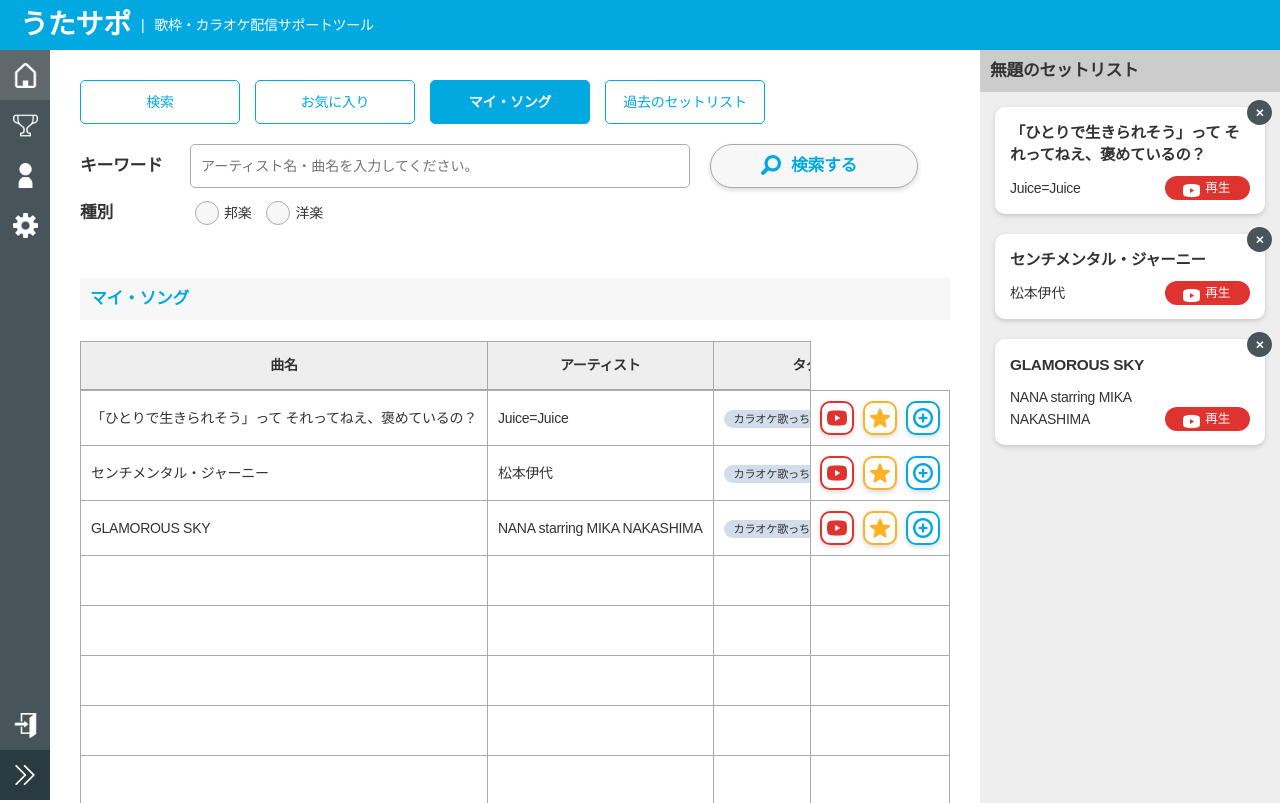
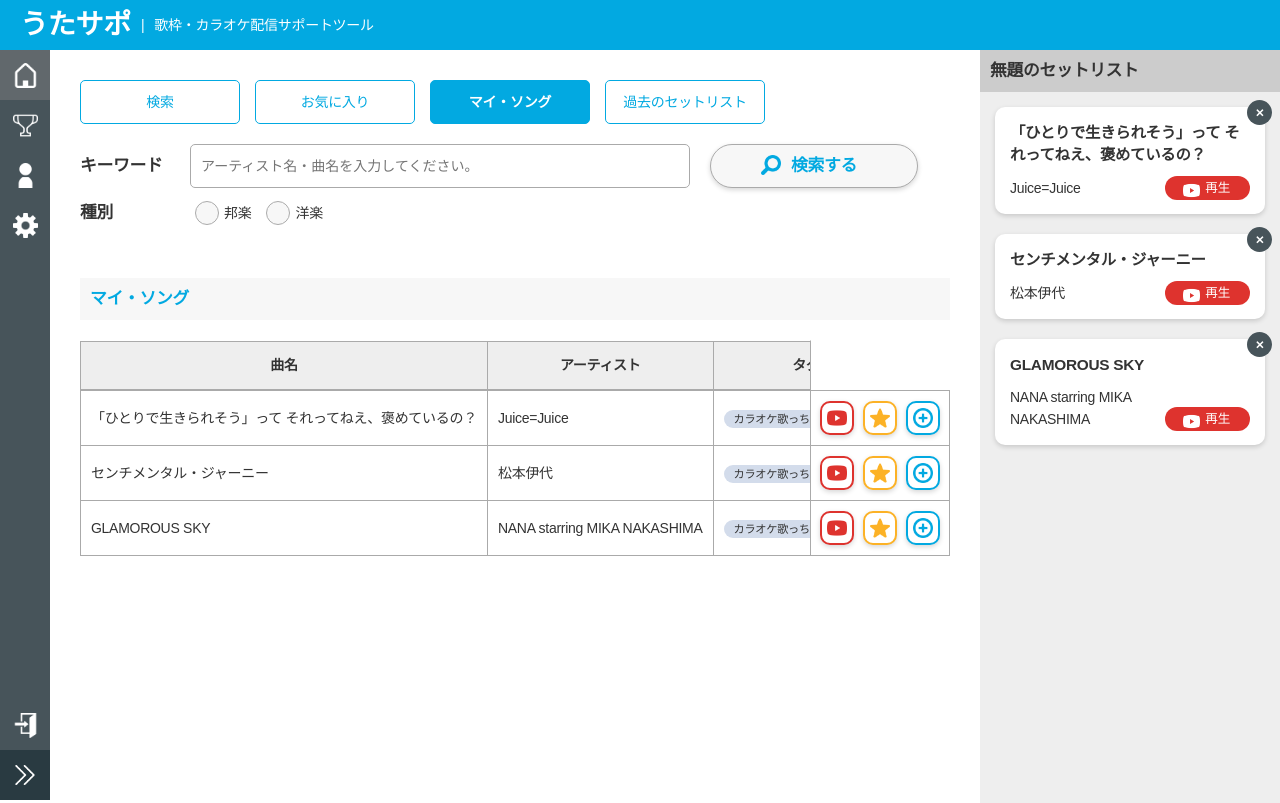
Before and after one commit to yunokiyan/s.tools, a plain HTML site: page index_mysong.html in a window 1280 px wide. Shown: the top 803 px of the page. Drawn offline with Linux system fonts and the light colour scheme.

Commit message:
詳細の動的生成

```diff
--- a/common/js/init.js
+++ b/common/js/init.js
@@ -46,17 +46,11 @@ Stools.prototype = {
     const _dialog = document.querySelector(".dialog");
     const _dialog_type = document.querySelectorAll('[class^="detail dialog_type"]');
 
-    // _dialog.addEventListener('click',(e) => {
-    //   _dialog.style.display = "none";
-    //   _dialog_type.forEach(function (t) {
-    //     t.style.display = "none";
-    //   });
-    // });
-
-    _target.forEach(function (button) {
+    // ポップアップのイベント設定
+    _target.forEach((button) => {
       button.addEventListener('click',(e) => {
         var type_name = e.target.dataset.dialog;
-        _dialog_type.forEach(function (t) {
+        _dialog_type.forEach((t) => {
           t.style.display = "none";
         });
         if(type_name == "cancel"){
@@ -66,7 +60,53 @@ Stools.prototype = {
           document.querySelector(".dialog_type_"+type_name).style.display = "block";
         }
       });
-    });
+    })
+
+    var dummy_data = [
+      {
+        title:"「ひとりで生きられそう」って それってねえ、褒めているの？",
+        artist:"Juice=Juice",
+        youtube_title:"Youtube:【ガイドなし】手紙〜拝啓十五の君へ〜 / アンジェラ・アキ【カラオケ】ガイドなし】",
+        youtube_url:"https://www.youtube.com/embed/",
+        tags:["カラオケ歌っちゃ王","邦楽"],
+      },
+      {
+        title:"センチメンタル・ジャーニー",
+        artist:"松本伊代",
+        youtube_title:"Youtube:【ガイドなし】手紙〜拝啓十五の君へ〜 / アンジェラ・アキ【カラオケ】ガイドなし】",
+        youtube_url:"https://www.youtube.com/embed/",
+        tags:["カラオケ歌っちゃ王","邦楽"],
+      },
+      {
+        title:"GLAMOROUS SKY",
+        artist:"NANA starring MIKA NAKASHIMA",
+        youtube_title:"Youtube:【ガイドなし】手紙〜拝啓十五の君へ〜 / アンジェラ・アキ【カラオケ】ガイドなし】",
+        youtube_url:"https://www.youtube.com/embed/",
+        tags:["カラオケ歌っちゃ王","邦楽"],
+      }
+    ];
+
+    document.querySelector(".detail").innerHTML = "";
+    // 検索結果の生成
+    let elm_result = document.querySelector("#result");
+    if(elm_result != null){
+      dummy_data.map((json) => {
+        elm_result.appendChild(this.set_search(json));
+      });
+    };
+
+    // お気に入りの生成
+    let elm_fav = document.querySelector("#fav");
+    if(elm_fav != null) elm_fav.appendChild(this.set_favorite(dummy_data));
+
+    // マイ・ソングの生成
+    let elm_mysong = document.querySelector("#mysong");
+    if(elm_mysong != null) elm_mysong.appendChild(this.set_favorite(dummy_data));
+
+    // 過去のセットリストの生成
+    let elm_setlist = document.querySelector("#setlist");
+    if(elm_setlist != null) elm_setlist.appendChild(this.set_favorite(dummy_data));
+
   },
 
   getApi: function(path) {
@@ -92,8 +132,100 @@ Stools.prototype = {
     });
   },
 
-  set_search:function(){
+  set_search:function(json){
 
+    let elm_panel = document.createElement("div");
+    elm_panel.setAttribute("class","detail_panel");
+    let elm_h3 = document.createElement("h3");
+    let elm_h4 = document.createElement("h4");
+
+    elm_panel.appendChild(elm_h3).innerText = json.title+" / "+json.artist;
+    elm_panel.appendChild(elm_h4).innerText = json.youtube_title;
+
+    let elm_btn = document.createElement("div");
+    elm_btn.appendChild(this.return_tags(json.tags));
+    elm_btn.appendChild(this.return_actionBtn());
+    elm_panel.appendChild(elm_btn);
+
+    console.log(elm_panel);
+    return elm_panel;
+  },
+
+  set_favorite:function(json){
+
+    const elm_table = document.createElement("table");
+    const heads_index = [
+      {class:"fixed_th th_title",label:"曲名"},
+      {class:"fixed_th th_artist",label:"アーティスト"},
+      {class:"fixed_th th_tag",label:"タグ"},
+      {class:"fixed",label:""}
+    ];
+
+    const elm_thead = document.createElement("thead");
+    const elm_thead_tr = document.createElement("tr");
+    heads_index.map((obj) => {
+      let elm_th = document.createElement("th");
+      elm_th.innerText = obj.label;
+      elm_th.setAttribute("class",obj.class);
+      elm_thead_tr.appendChild(elm_th);
+    });
+    elm_table.appendChild(elm_thead).appendChild(elm_thead_tr);
+
+    const elm_tbody = document.createElement("tbody");
+    json.map((item) => {
+      let elm_tbody_tr = document.createElement("tr");
+
+      let elm_tbody_td_01 = document.createElement("td");
+      elm_tbody_td_01.innerText = item.title;
+      elm_tbody_tr.appendChild(elm_tbody_td_01);
+
+      let elm_tbody_td_02 = document.createElement("td");
+      elm_tbody_td_02.innerText = item.artist;
+      elm_tbody_tr.appendChild(elm_tbody_td_02);
+
+      let elm_tbody_td_03 = document.createElement("td");
+      elm_tbody_td_03.appendChild(this.return_tags(item.tags));
+      elm_tbody_tr.appendChild(elm_tbody_td_03);
+
+      let elm_tbody_td_04 = document.createElement("td");
+      elm_tbody_td_04.setAttribute("class","fixed");
+      elm_tbody_td_04.appendChild(this.return_actionBtn());
+      elm_tbody_tr.appendChild(elm_tbody_td_04);
+
+      elm_tbody.appendChild(elm_tbody_tr);
+    });
+
+    elm_table.appendChild(elm_tbody);
+    return (elm_table);
+  },
+
+  return_tags:function(tags){
+    let elm_tags = document.createElement("ul");
+    elm_tags.setAttribute("class","detail_tag");
+    tags.map((v) => {
+      let elm_item = document.createElement("li");
+      elm_item.appendChild(document.createElement("span")).innerText = v;
+      elm_tags.appendChild(elm_item);
+    });
+    return elm_tags;
+  },
+
+  return_actionBtn:function(){
+    let action_obj = [
+      {class:"play",label:"このまま歌う"},
+      {class:"fav",label:"お気に入り登録"},
+      {class:"setlist",label:"セットリストへ追加"},
+    ];
+
+    let elm_act = document.createElement("ul");
+    elm_act.setAttribute("class","detail_btn");
+    action_obj.map((item) => {
+      let elm_item = document.createElement("li");
+      elm_item.setAttribute("class",item.class);
+      elm_item.appendChild(document.createElement("span")).innerText = item.label;
+      elm_act.appendChild(elm_item);
+    });
+    return elm_act;
   }
 }
 
--- a/common/sass/main.scss
+++ b/common/sass/main.scss
@@ -399,7 +399,7 @@ main{
               }
             }
           }
-          .detail_action{
+          .detail_btn{
             display: flex;
             justify-content: right;
             width: 600px;
@@ -410,7 +410,7 @@ main{
               margin-left: 20px;
               border-radius: 30px;
               // border: 1px solid $color-table-border;
-              &.action_fav{
+              &.fav{
                 // color: #fff;
                 background: #fff url(../img/icon_fav.png) no-repeat left 12px top 11px;
                 background-size: 20px;
@@ -419,7 +419,7 @@ main{
                 font-weight: bold;
                 @extend .shadow;
               }
-              &.action_setlist{
+              &.setlist{
                 // color: #fff;
                 background: #fff url(../img/icon_setlist.png) no-repeat left 12px top 11px;
                 background-size: 20px;
@@ -428,7 +428,7 @@ main{
                 font-weight: bold;
                 @extend .shadow;
               }
-              &.action_play{
+              &.play{
                 // color: #fff;
                 background: #fff url(../img/icon_play.png) no-repeat left 12px top 11px;
                 background-size: 20px;
@@ -532,11 +532,7 @@ main{
           }
         }
       }
-      .detail_btn_list{
-        display: flex;
-        justify-content: center;
-        align-items: center;
-        ul{
+      .detail_btn{
         flex: 1;
         &.detail_btn{
           display: flex;
@@ -595,6 +591,10 @@ main{
           }
         }
       }
+      .detail_btn_list{
+        display: flex;
+        justify-content: center;
+        align-items: center;
         div{
           display: flex;
           display: none;
--- a/index_mysong.html
+++ b/index_mysong.html
@@ -80,7 +80,7 @@
         <h2 class="detail_title">
           <strong>マイ・ソング</strong>
         </h2>
-        <section class="detail">
+        <section class="detail" id="mysong">
           <table>
             <thead>
               <tr>
```
Also changed, not shown: index.html (+17 -17 lines), index_fav.html (+1 -7 lines), index_setlist.html (+1 -1 lines), common/css/main.css. Lines whose indentation alone changed are shown as unchanged.
